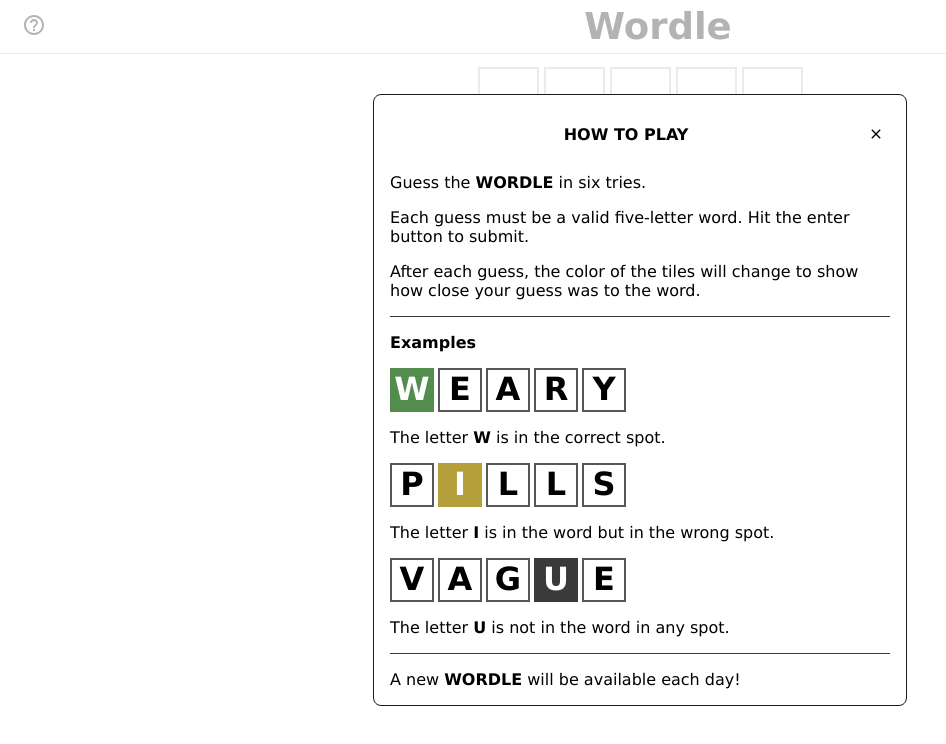
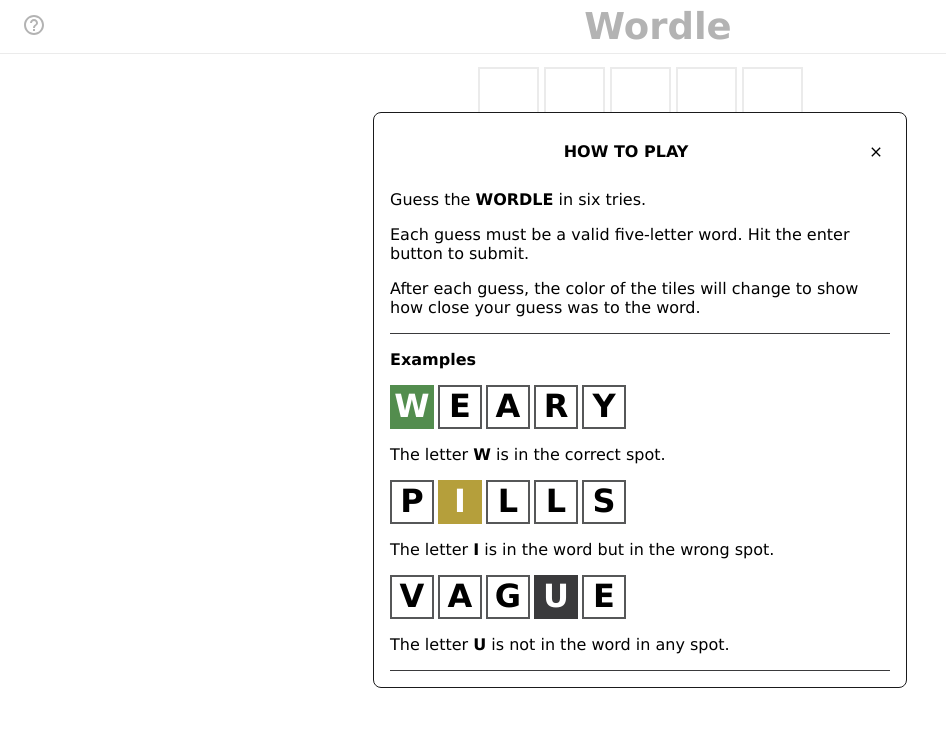
Before and after one commit to 59MrRobot/wordle-project, a React (Create React App) app: page / in a window 1280 px wide. Shown: the top 744 px of the page, without its empty margins (0-946 px from the left). Built offline with nearby package versions, Linux system fonts and the light colour scheme.

Commit message:
fixed grid jumping issue

```diff
--- a/src/App.scss
+++ b/src/App.scss
@@ -1,9 +1,7 @@
 body {
   text-align: center;
-  font-size: 1em;
   font-family: Verdana, sans-serif;
   margin: 0;
-  box-sizing: border-box;
 }
 
 .App {
--- a/src/components/GridRow/GridRow.scss
+++ b/src/components/GridRow/GridRow.scss
@@ -1,10 +1,12 @@
 .row {
-  text-align: center;
   display: flex;
   justify-content: center;
-  padding: 0 10px;
+
   max-width: 330px;
   margin: 0 auto;
+  padding: 0 10px;
+
+  text-align: center;
 
   &:nth-child(1) {
     margin-top: 10px;
@@ -12,15 +14,18 @@
 
   &__item {
     display: block;
+    margin: 2.5px;
     width: 50%;
+    max-height: 61px;
     border: 2px solid #bbb;
-    margin: 2.5px;
+    box-sizing: border-box;
+
+    font-size: 2rem;
+    line-height: 61px;
+    font-weight: bold;
+
     text-align: center;
-    max-height: 61px;
-    line-height: 61px;
     text-transform: uppercase;
-    font-weight: bold;
-    font-size: 2.5em;
 
     &::after {
       content: "";
@@ -49,19 +54,19 @@
 .grey {
   --background-color: #3a3a3c;
   --border-color: #3a3a3c;
-  animation: rotate 0.5s ease forwards;
+  animation: rotate 1s ease forwards;
 }
 
 .green {
   --background-color: #538d4e;
   --border-color: #538d4e;
-  animation: rotate 0.5s ease forwards;
+  animation: rotate 1s ease forwards;
 }
 
 .yellow {
   --background-color: #b59f3b;
   --border-color: #b59f3b;
-  animation: rotate 0.5s ease forwards;
+  animation: rotate 1s ease forwards;
 }
 
 .current > .filled {
@@ -103,7 +108,7 @@
   }
 
   50% {
-    transform: scale(1.2);
+    transform: scale(1.1);
   }
 
   100% {
--- a/src/components/Instructions/Instructions.scss
+++ b/src/components/Instructions/Instructions.scss
@@ -4,6 +4,7 @@
   left: 0;
   width: 100%;
   height: 100%;
+  z-index: 1;
 
   display: flex;
   justify-content: center;
@@ -13,7 +14,7 @@
 
   &__wrapper {
     width: 500px;
-    padding: 16px 16px 0;
+    padding: 16px;
     border-radius: 8px;
     border: 1px solid #1a1a1b;
     background-color: #fff;
--- a/src/components/Instructions/Instructions.tsx
+++ b/src/components/Instructions/Instructions.tsx
@@ -48,8 +48,6 @@
             <Example letters={['v', 'a', 'g', 'u', 'e']} />
             <p>The letter <strong>U</strong> is not in the word in any spot.</p>
           </div>
-
-          <p>A new <strong>WORDLE</strong> will be available each day!</p>
         </div>
       </div>
     </div>
```
